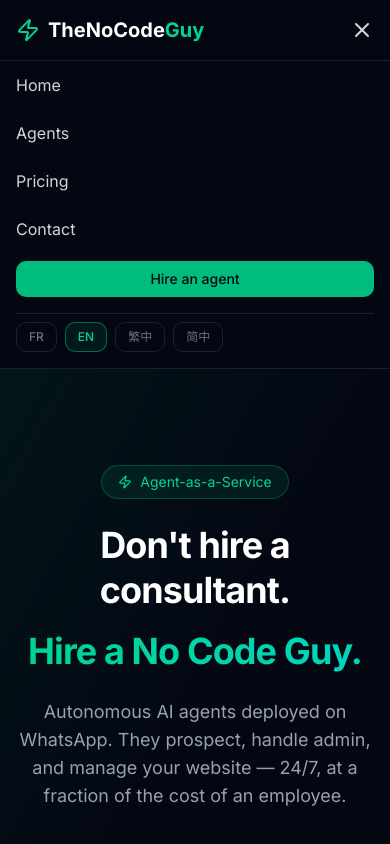
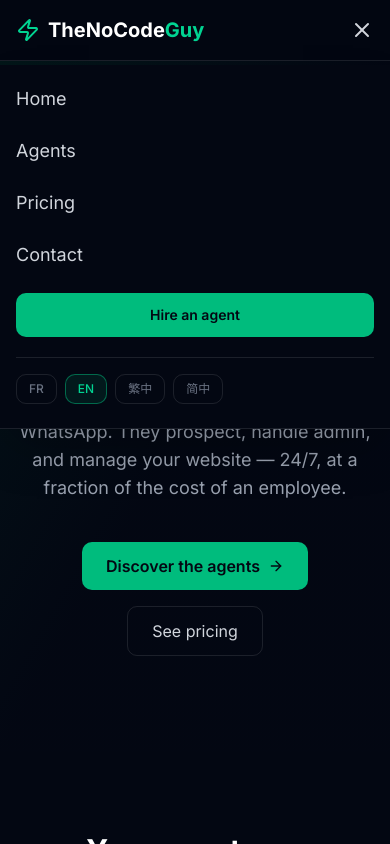
Before and after one commit to superWorldSavior/thenocodeguy, a Next.js app: page /en in a window 390 px wide. Both pictures are taken after a click on the button "Open menu". Shown: the top 844 px of the page. Built offline with nearby package versions, Linux system fonts and the light colour scheme.

Commit message:
feat: functional hamburger menu with animation and focus trap (#82)

```diff
--- a/components/Navigation.tsx
+++ b/components/Navigation.tsx
@@ -1,6 +1,6 @@
 "use client";
 
-import { useState } from "react";
+import { useState, useEffect, useRef, useCallback } from "react";
 import Link from "next/link";
 import { usePathname, useParams } from "next/navigation";
 import { Menu, X, Zap } from "lucide-react";
@@ -19,6 +19,8 @@ export default function Navigation() {
   const pathname = usePathname();
   const params = useParams();
   const currentLocale = (params?.locale as string) ?? "fr";
+  const menuRef = useRef<HTMLDivElement>(null);
+  const toggleRef = useRef<HTMLButtonElement>(null);
 
   const getCleanPath = () => {
     if (currentLocale === "fr") return pathname || "/";
@@ -46,8 +48,62 @@ export default function Navigation() {
   ];
 
   const prefixedLinks = links.map((l) => ({ ...l, href: prefixHref(l.href) }));
+  const contactHref = prefixHref("/contact");
 
-  const contactHref = prefixHref("/contact");
+  const closeMenu = useCallback(() => {
+    setOpen(false);
+    toggleRef.current?.focus();
+  }, []);
+
+  // Close on Escape
+  useEffect(() => {
+    if (!open) return;
+    const onKey = (e: KeyboardEvent) => {
+      if (e.key === "Escape") closeMenu();
+    };
+    document.addEventListener("keydown", onKey);
+    return () => document.removeEventListener("keydown", onKey);
+  }, [open, closeMenu]);
+
+  // Lock body scroll when open
+  useEffect(() => {
+    if (open) {
+      document.body.style.overflow = "hidden";
+    } else {
+      document.body.style.overflow = "";
+    }
+    return () => { document.body.style.overflow = ""; };
+  }, [open]);
+
+  // Focus trap
+  useEffect(() => {
+    if (!open || !menuRef.current) return;
+    const menu = menuRef.current;
+    const focusable = menu.querySelectorAll<HTMLElement>(
+      'a, button, [tabindex]:not([tabindex="-1"])'
+    );
+    if (focusable.length > 0) focusable[0].focus();
+
+    const onTab = (e: KeyboardEvent) => {
+      if (e.key !== "Tab" || !focusable.length) return;
+      const first = focusable[0];
+      const last = focusable[focusable.length - 1];
+      if (e.shiftKey && document.activeElement === first) {
+        e.preventDefault();
+        last.focus();
+      } else if (!e.shiftKey && document.activeElement === last) {
+        e.preventDefault();
+        first.focus();
+      }
+    };
+    document.addEventListener("keydown", onTab);
+    return () => document.removeEventListener("keydown", onTab);
+  }, [open]);
+
+  // Close on route change
+  useEffect(() => {
+    setOpen(false);
+  }, [pathname]);
 
   return (
     <nav className="sticky top-0 z-50 border-b border-white/10 bg-gray-950/80 backdrop-blur-md">
@@ -104,42 +160,64 @@ export default function Navigation() {
 
         {/* Mobile toggle */}
         <button
+          ref={toggleRef}
           className="text-gray-300 md:hidden"
           onClick={() => setOpen(!open)}
-          aria-label="Toggle menu"
+          aria-label={open ? "Close menu" : "Open menu"}
+          aria-expanded={open}
+          aria-controls="mobile-menu"
         >
           {open ? <X className="h-6 w-6" /> : <Menu className="h-6 w-6" />}
         </button>
       </div>
 
-      {/* Mobile menu */}
-      {open && (
-        <div className="border-t border-white/10 bg-gray-950 px-4 pb-4 md:hidden">
+      {/* Mobile menu overlay */}
+      <div
+        className={`fixed inset-0 top-[65px] z-40 bg-black/60 backdrop-blur-sm transition-opacity duration-300 md:hidden ${
+          open ? "opacity-100" : "pointer-events-none opacity-0"
+        }`}
+        onClick={closeMenu}
+        aria-hidden="true"
+      />
+
+      {/* Mobile menu drawer */}
+      <div
+        id="mobile-menu"
+        ref={menuRef}
+        role="dialog"
+        aria-modal="true"
+        aria-label="Navigation menu"
+        className={`fixed left-0 right-0 top-[65px] z-50 border-b border-white/10 bg-gray-950 px-4 pb-6 pt-2 shadow-2xl transition-all duration-300 ease-out md:hidden ${
+          open
+            ? "translate-y-0 opacity-100"
+            : "-translate-y-4 pointer-events-none opacity-0"
+        }`}
+      >
         {prefixedLinks.map((l) => (
           <Link
             key={l.href}
             href={l.href}
-              onClick={() => setOpen(false)}
-              className="block py-3 text-gray-300 transition-colors hover:text-emerald-400"
+            onClick={closeMenu}
+            className="block py-3 text-lg text-gray-300 transition-colors hover:text-emerald-400"
           >
             {l.label}
           </Link>
         ))}
         <Link
           href={contactHref}
-            onClick={() => setOpen(false)}
-            className="mt-2 block rounded-lg bg-emerald-500 px-4 py-2 text-center text-sm font-medium text-gray-950 transition-colors hover:bg-emerald-400"
+          onClick={closeMenu}
+          className="mt-3 block rounded-lg bg-emerald-500 px-4 py-3 text-center text-sm font-semibold text-gray-950 transition-colors hover:bg-emerald-400"
         >
           {t("startProject")}
         </Link>
 
         {/* Mobile locale switcher */}
-          <div className="mt-4 flex items-center gap-2 pt-2 border-t border-white/10">
+        <div className="mt-5 flex items-center gap-2 border-t border-white/10 pt-4">
           {LOCALES.map((loc) => (
             <Link
               key={loc.code}
               href={buildLocaleUrl(loc.code)}
-                onClick={() => setOpen(false)}
+              onClick={closeMenu}
               className={`px-3 py-1.5 text-xs font-medium rounded-lg border transition-colors ${
                 currentLocale === loc.code
                   ? "border-emerald-500/50 bg-emerald-500/10 text-emerald-400"
@@ -151,7 +229,6 @@ export default function Navigation() {
           ))}
         </div>
       </div>
-      )}
     </nav>
   );
 }
```
Lines whose indentation alone changed are shown as unchanged.
